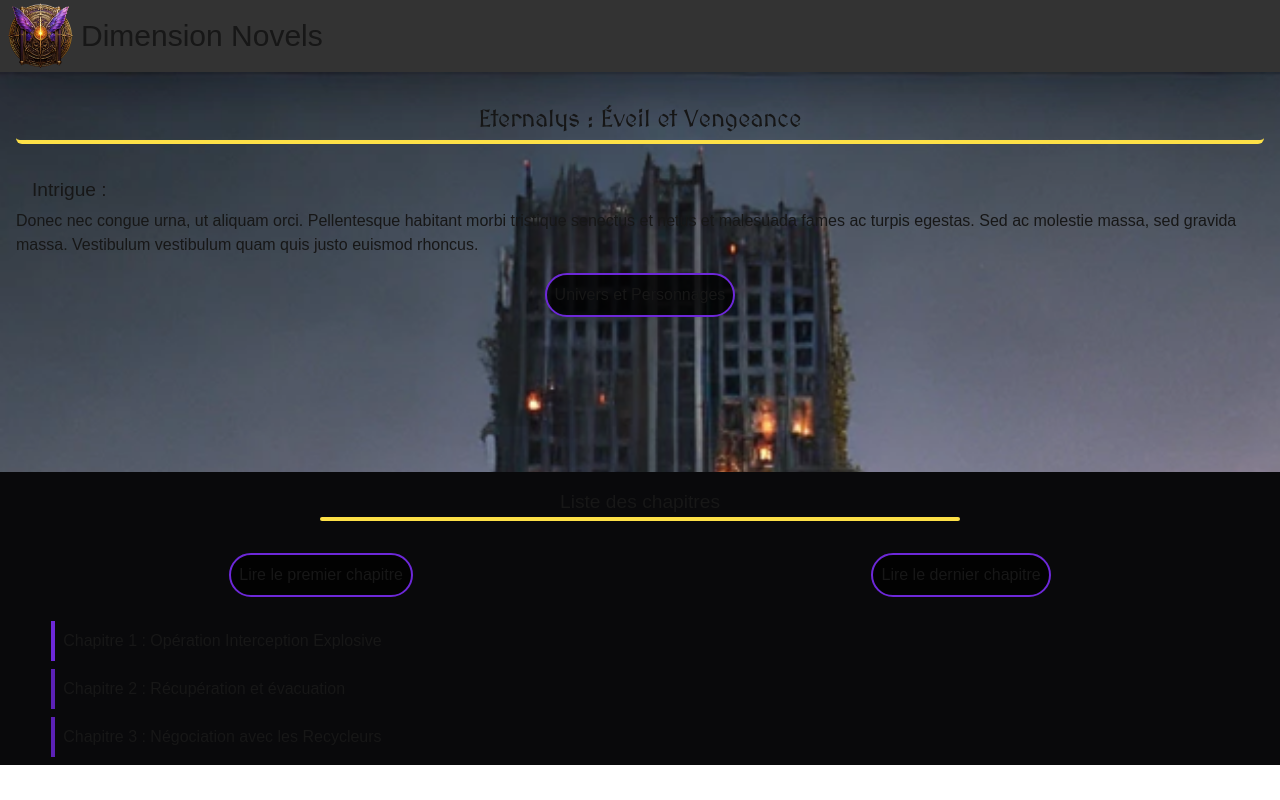
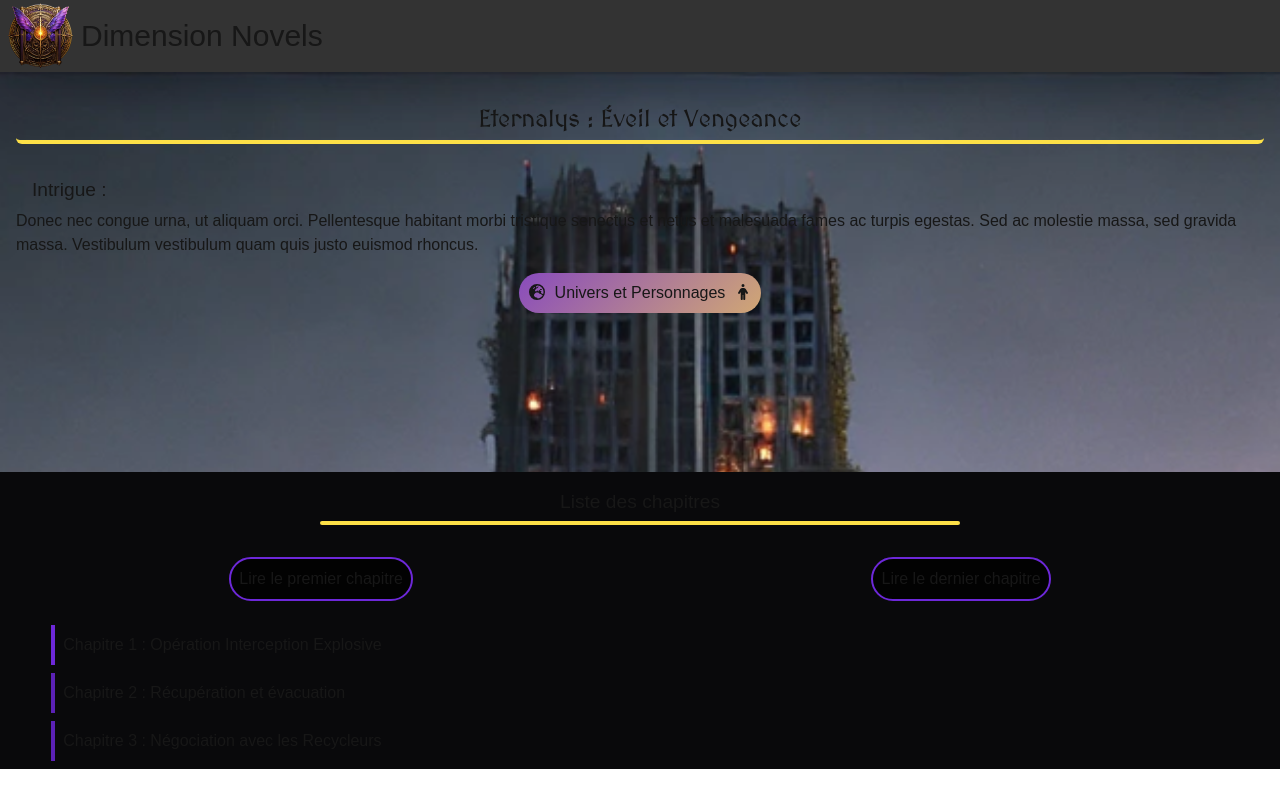
Before and after one commit to Noxatris/dimension-novel, a Next.js app: page /eternalys in a window 1280 px wide. Built offline with nearby package versions, Linux system fonts and the light colour scheme; a web font is replaced by a local one.

Commit message:
add univers button

```diff
--- a/app/eternalys/page.tsx
+++ b/app/eternalys/page.tsx
@@ -1,3 +1,6 @@
+import { FontAwesomeIcon } from '@fortawesome/react-fontawesome'
+import { faEarthEurope, faPerson } from '@fortawesome/free-solid-svg-icons'
+
 export default function EternalysMain() {
   return (
     <div className='w-full h-screen flex flex-col items-center pt-[9vh]'>
@@ -9,10 +12,14 @@ export default function EternalysMain() {
             <p>Donec nec congue urna, ut aliquam orci. Pellentesque habitant morbi tristique senectus et netus et malesuada fames ac turpis egestas. Sed ac molestie massa, sed gravida massa. Vestibulum vestibulum quam quis justo euismod rhoncus.</p>
           </div>
         </div>
-        <a href="#" className="bg-black/80 p-2 mb-8 rounded-full border-2 border-violet-700 pointer-cursor">Univers et Personnages</a>
+        <div className='p-2 rounded-full gradientMoveAnimation'>
+          <FontAwesomeIcon icon={faEarthEurope} className="fa-fw" />
+          <a href="#" className="px-2">Univers et Personnages</a>
+          <FontAwesomeIcon icon={faPerson} className="fa-fw" />
+        </div>
       </div>
       <ul className="overflow-y-scroll w-screen flex flex-col items-center bg-zinc-950">
-        <h2 className="w-[90%] flex justify-center mt-4 text-[1.2em]">Liste des chapitres</h2>
+        <h2 className="w-[90%] flex justify-center mt-4 text-[1.2em] pb-1">Liste des chapitres</h2>
         <div className="w-[50%] h-1 bg-yellow-300 rounded-full mb-2"></div>
         <div className="flex justify-around w-full my-6">
           <a href="#" className="bg-black/80 p-2 rounded-full border-2 border-violet-700 pointer-cursor">Lire le premier chapitre</a>
--- a/app/globals.css
+++ b/app/globals.css
@@ -87,10 +87,6 @@ body {
   animation: pulse 3s infinite;
 }
 
-.pulse-animation:hover {
-
-}
-
 @keyframes pulse {
   0% {
       box-shadow: 0 0 0 0 rgba(109, 40, 217, 0.5);
@@ -102,3 +98,20 @@ body {
       box-shadow: 0 0 0 0 rgba(255, 255, 0, 0);
   }
 }
+
+.gradientMoveAnimation {
+  background: linear-gradient(135deg, rgba(109,40,217,1) 0%, rgba(253,224,71,1) 100%);
+  background-size: 200% 200%;
+  animation: gradientMove 8s infinite;
+}
+@keyframes gradientMove {
+  0% {
+    background-position: 0% 50%;
+  }
+  50% {
+    background-position: 100% 50%;
+  }
+  100% {
+    background-position: 0% 50%;
+  }
+}
--- a/tailwind.config.ts
+++ b/tailwind.config.ts
@@ -21,15 +21,9 @@ export default {
           '80%': {boxShadow: '0 0 8px rgba(255, 255, 255, 0.6)', opacity: '1'},
           '100%': { transform: 'translateX(4800%)', boxShadow: ' 0px 0px 15px 3px rgba(232,212,79,0.69)', opacity: '0'},
         },
-        thumbSparkle: {
-          '0%': {background: 'linear-gradient(120deg, #ffeb3b, #ff9800)'},
-          '50%': {background: 'linear-gradient(120deg, #fff 0%, #ff9800 100%)'},
-          '100%': {background: 'linear-gradient(120deg, #ffeb3b, #ff9800)'}
-        },
       },
       animation: {
         dotMove: 'dotMove 5s ease-in-out infinite',
-        thumbSparkle: 'thumbSparkle 1.5s infinite linear'
       },
       boxShadow: {
         'dotEffect': '0 0 8px rgba(255, 255, 255, 0.6)'
```
